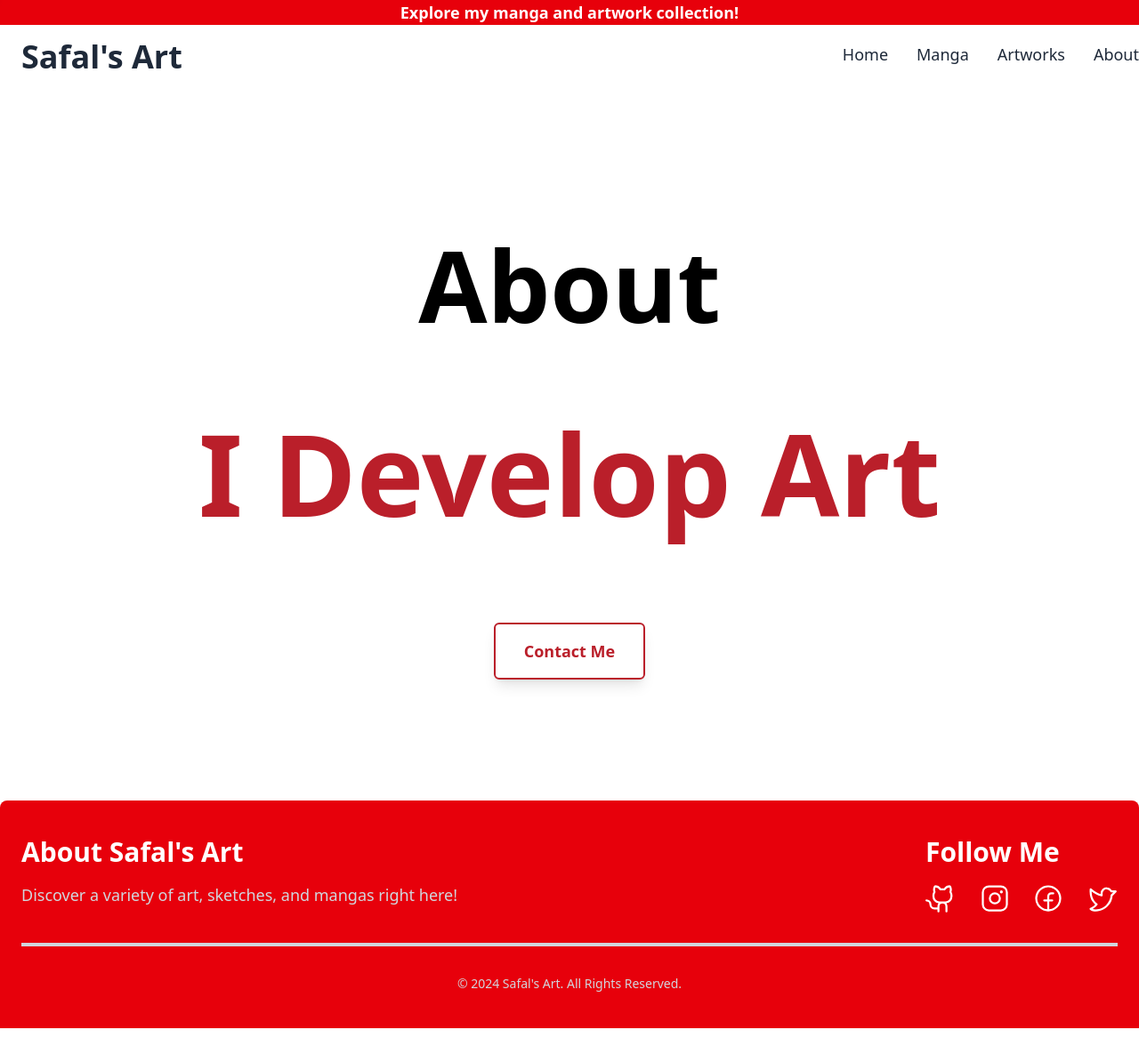
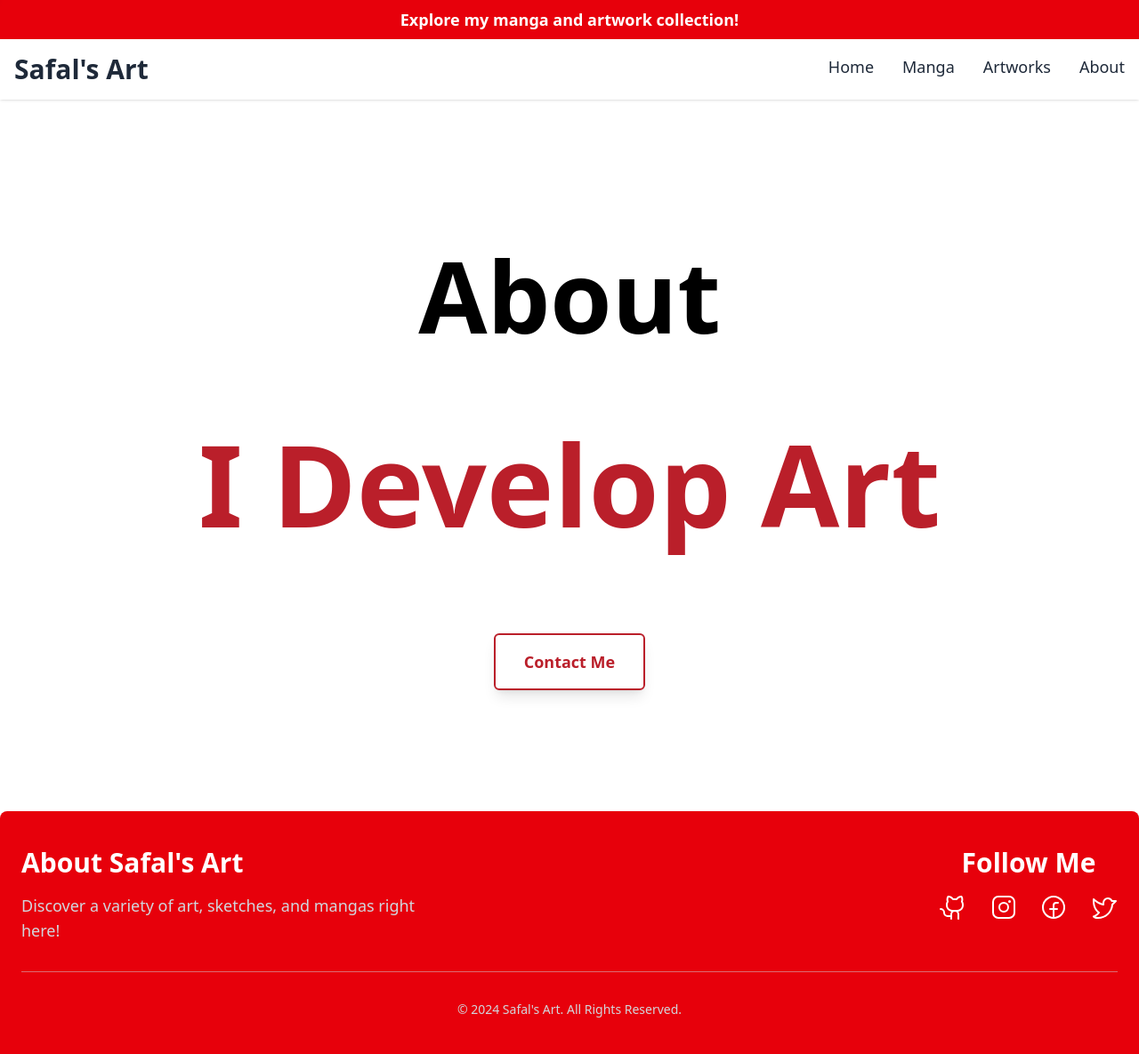
Before and after one commit to Happilli/Artistry, a React (Vite) app: page /about in a window 1280 px wide. Shown: the whole page at 89% size. Before the commit the page ends 1156 px from the top, so only its background shows below. Built offline with nearby package versions, Linux system fonts and the light colour scheme; no server answers.

Commit message:
Refactor Footer and Header components for improved layout and mobile responsiveness

```diff
--- a/src/components/Layout/Footer.tsx
+++ b/src/components/Layout/Footer.tsx
@@ -12,58 +12,62 @@ const Footer: React.FC = () => {
       <footer className="container mx-auto px-6">
         <div className="flex flex-col lg:flex-row justify-between items-center lg:items-start gap-8">
           {/* About Section */}
-          <div className="flex flex-col justify-center items-start">
-            <h4 className="text-3xl font-semibold mb-4">About Safal's Art</h4>
-            <p className="text-lg text-gray-300">
+          <div className="flex flex-col justify-center items-center lg:items-start text-center lg:text-left">
+            <h4 className="text-2xl md:text-3xl font-semibold mb-4">
+              About Safal's Art
+            </h4>
+            <p className="text-base md:text-lg text-gray-300 max-w-md">
               Discover a variety of art, sketches, and mangas right here!
             </p>
           </div>
 
           {/* Follow Section */}
-          <div className="flex flex-col justify-center items-center md:items-start">
-            <h4 className="text-3xl font-semibold mb-4">Follow Me</h4>
+          <div className="flex flex-col justify-center items-center">
+            <h4 className="text-2xl md:text-3xl font-semibold mb-4">
+              Follow Me
+            </h4>
             <div className="flex justify-center gap-6">
               <a
                 href="https://github.com/happilli"
                 target="_blank"
                 rel="noopener noreferrer"
-                className="text-white hover:text-gray-400"
+                className="text-white hover:text-gray-400 transition-colors duration-300"
               >
-                <GithubLogo size={36} />
+                <GithubLogo size={32} />
               </a>
               <a
                 href="https://www.instagram.com/happilli_"
                 target="_blank"
                 rel="noopener noreferrer"
-                className="text-white hover:text-gray-400"
+                className="text-white hover:text-gray-400 transition-colors duration-300"
               >
-                <InstagramLogo size={36} />
+                <InstagramLogo size={32} />
               </a>
               <a
                 href="https://www.facebook.com/safal.lama.726"
                 target="_blank"
                 rel="noopener noreferrer"
-                className="text-white hover:text-gray-400"
+                className="text-white hover:text-gray-400 transition-colors duration-300"
               >
-                <FacebookLogo size={36} />
+                <FacebookLogo size={32} />
               </a>
               <a
                 href="https://x.com/yoyuehappy"
                 target="_blank"
                 rel="noopener noreferrer"
-                className="text-white hover:text-gray-400"
+                className="text-white hover:text-gray-400 transition-colors duration-300"
               >
-                <TwitterLogo size={36} />
+                <TwitterLogo size={32} />
               </a>
             </div>
           </div>
         </div>
 
-        {/* Horizontal Line Under the Split */}
-        <div className="w-full h-1 bg-gray-300 mt-8 hidden lg:block"></div>
+        {/* Horizontal Line */}
+        <div className="w-full h-px bg-gray-300/50 my-8"></div>
 
         {/* Copyright Section */}
-        <div className="mt-8 text-center">
+        <div className="text-center">
           <p className="text-sm text-gray-300">
             &copy; 2024 Safal's Art. All Rights Reserved.
           </p>
--- a/src/components/Layout/Header.tsx
+++ b/src/components/Layout/Header.tsx
@@ -1,28 +1,61 @@
 import { Link, useLocation } from "react-router-dom";
 import { useAuth } from "../../context/useAuth";
+import { useState } from "react";
 
 const Header = () => {
   const location = useLocation();
   const { accessToken } = useAuth();
+  const [isMenuOpen, setIsMenuOpen] = useState(false);
+
+  const toggleMenu = () => {
+    setIsMenuOpen(!isMenuOpen);
+  };
 
   return (
     <>
       {/* Banner Section */}
-      <div className="bg-red-600 text-white font-bold text-center">
+      <div className="bg-red-600 text-white font-bold text-center py-2">
         <div className="container mx-auto">
           <p className="text-lg">Explore my manga and artwork collection!</p>
         </div>
       </div>
 
       {/* Header Section */}
-      <header className="sticky top-0 z-60 py-4 m-0 backdrop-blur-md bg-white/30">
-        <div className="container mx-auto flex items-center justify-between">
+      <header className="sticky top-0 z-50 py-4 backdrop-blur-lg bg-white/30 shadow-sm">
+        <div className="container mx-auto px-4 flex items-center justify-between">
           {/* Logo */}
-          <h1 className="text-4xl font-bold text-gray-800 ml-6">Safal's Art</h1>
+          <h1 className="text-2xl md:text-3xl font-bold text-gray-800 hover:text-red-600 transition-colors duration-300">
+            <Link to="/">Safal's Art</Link>
+          </h1>
+
+          {/* Hamburger Menu for Mobile */}
+          <button
+            onClick={toggleMenu}
+            className="md:hidden text-gray-800 focus:outline-none"
+          >
+            <svg
+              className="w-6 h-6"
+              fill="none"
+              stroke="currentColor"
+              viewBox="0 0 24 24"
+              xmlns="http://www.w3.org/2000/svg"
+            >
+              <path
+                strokeLinecap="round"
+                strokeLinejoin="round"
+                strokeWidth="2"
+                d="M4 6h16M4 12h16m-7 6h7"
+              ></path>
+            </svg>
+          </button>
 
           {/* Navigation */}
-          <nav>
-            <ul className="flex gap-8">
+          <nav
+            className={`${
+              isMenuOpen ? "block" : "hidden"
+            } md:block absolute md:relative top-16 md:top-0 left-0 w-full md:w-auto bg-white/90 md:bg-transparent backdrop-blur-lg lg:backdrop-blur-none shadow-lg md:shadow-none  transition-all duration-300 ease-in-out`}
+          >
+            <ul className="flex flex-col md:flex-row gap-4 md:gap-8 p-4 md:p-0">
               {["Home", "Manga", "Artworks", "About"].map((item, idx) => {
                 const path = item === "Home" ? "/" : `/${item.toLowerCase()}/`;
                 const isActive = location.pathname === path;
@@ -30,15 +63,15 @@ const Header = () => {
                   <li key={idx}>
                     <Link
                       to={path}
-                      className={`text-gray-800 text-lg relative group transition-all duration-350 ease-in-out ${
+                      className={`text-gray-800 text-lg font-medium relative group transition-all duration-300 ease-in-out hover:text-red-600 ${
                         isActive ? "text-red-600" : ""
                       }`}
                     >
                       {item}
                       {/* Active link indicator */}
                       <span
-                        className={`block w-0 h-0.5 bg-red-600 transition-all duration-500 ease-in-out group-hover:w-full group-hover:h-0.5 mt-1 ${
-                          isActive ? "w-0" : ""
+                        className={`block w-0 h-0.5 bg-red-600 transition-all duration-500 ease-in-out group-hover:w-full mt-1 ${
+                          isActive ? "w-full" : ""
                         }`}
                       ></span>
                     </Link>
@@ -51,15 +84,15 @@ const Header = () => {
                 <li>
                   <Link
                     to="/dashboard"
-                    className={`text-gray-800 text-lg relative group transition-all duration-350 ease-in-out ${
+                    className={`text-gray-800 text-lg font-medium relative group transition-all duration-300 ease-in-out hover:text-red-600 ${
                       location.pathname === "/dashboard" ? "text-red-600" : ""
                     }`}
                   >
                     Dashboard
                     {/* Active link indicator */}
                     <span
-                      className={`block w-0 h-0.5 bg-red-600 transition-all duration-500 ease-in-out group-hover:w-full group-hover:h-0.5 mt-1 ${
-                        location.pathname === "/dashboard" ? "w-0" : ""
+                      className={`block w-0 h-0.5 bg-red-600 transition-all duration-500 ease-in-out group-hover:w-full mt-1 ${
+                        location.pathname === "/dashboard" ? "w-full" : ""
                       }`}
                     ></span>
                   </Link>
```
